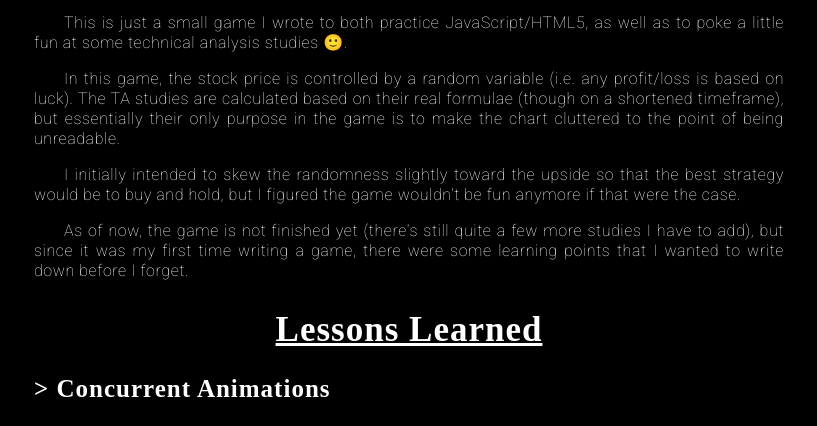
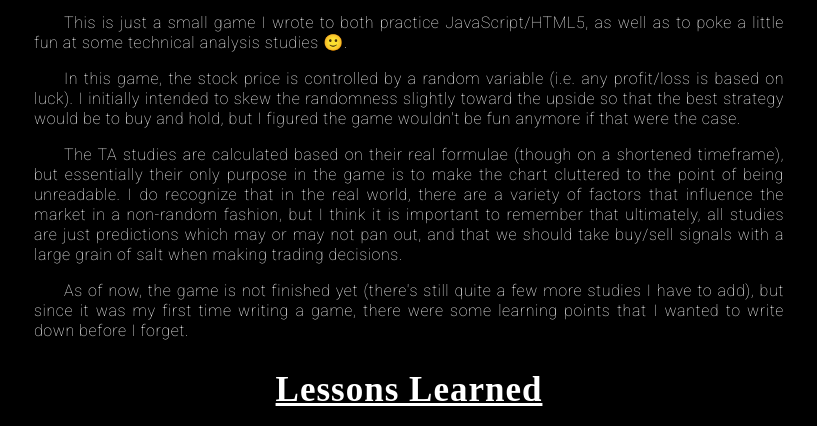
Before and after one commit to daniellok/day-trader, a plain HTML site: page index.html in a window 1280 px wide. Shown: the part 607-1033 px from the top of the page, without its empty margins (231-1048 px from the left). Drawn offline with nearby package versions, Linux system fonts and the light colour scheme; a web font is replaced by a local one.

Commit message:
edited writeup slightly

```diff
--- a/index.html
+++ b/index.html
@@ -24,9 +24,9 @@
     <h2>Description</h2>
     <p> This is just a small game I wrote to both practice JavaScript/HTML5, as well as to poke a little fun at some technical analysis studies 🙂. </p>
 
-    <p>In this game, the stock price is controlled by a random variable (i.e. any profit/loss is based on luck). The TA studies are calculated based on their real formulae (though on a shortened timeframe), but essentially their only purpose in the game is to make the chart cluttered to the point of being unreadable.</p>
+    <p>In this game, the stock price is controlled by a random variable (i.e. any profit/loss is based on luck). I initially intended to skew the randomness slightly toward the upside so that the best strategy would be to buy and hold, but I figured the game wouldn't be fun anymore if that were the case. </p>
 
-    <p> I initially intended to skew the randomness slightly toward the upside so that the best strategy would be to buy and hold, but I figured the game wouldn't be fun anymore if that were the case.</p>
+    <p>The TA studies are calculated based on their real formulae (though on a shortened timeframe), but essentially their only purpose in the game is to make the chart cluttered to the point of being unreadable. I do recognize that in the real world, there are a variety of factors that influence the market in a non-random fashion, but I think it is important to remember that ultimately, all studies are just predictions which may or may not pan out, and that we should take buy/sell signals with a large grain of salt when making trading decisions.</p>
 
     <p>As of now, the game is not finished yet (there's still quite a few more studies I have to add), but since it was my first time writing a game, there were some learning points that I wanted to write down before I forget.</p>
 
```
